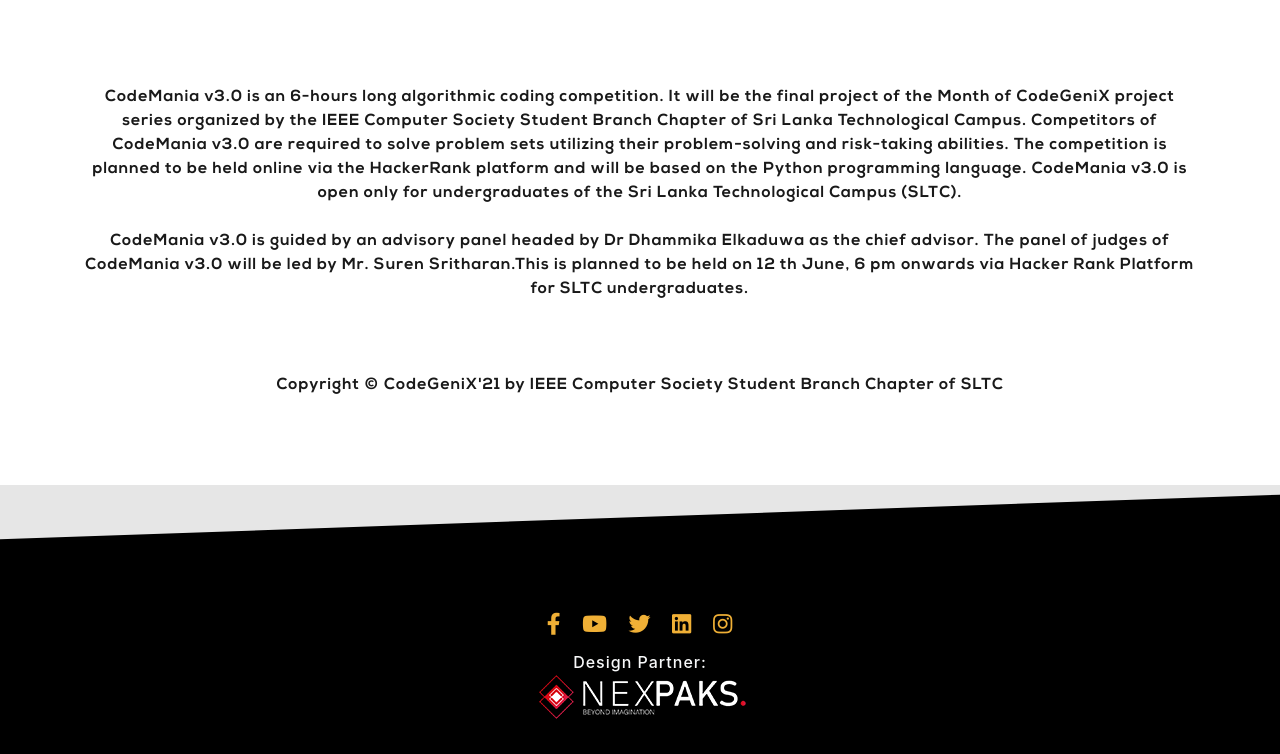
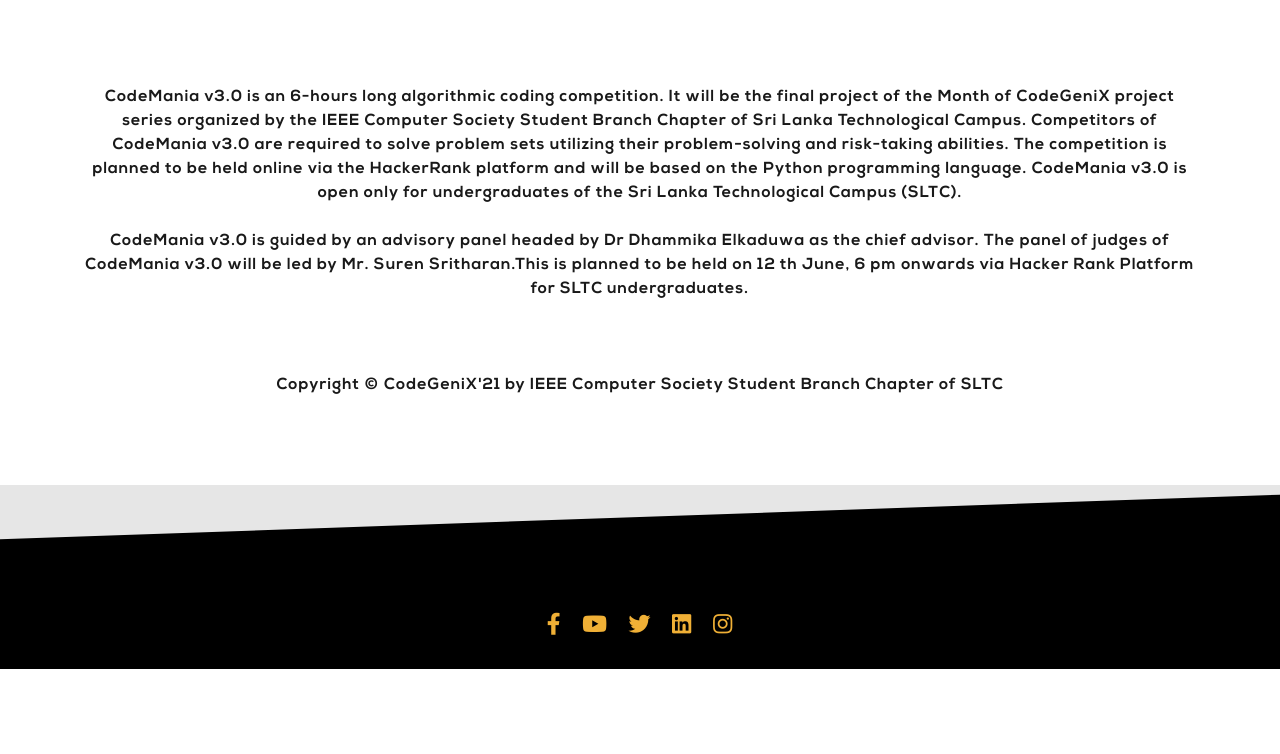
Before and after one commit to mkskaushalya/codemaniav-3.github.io, a website with bundled scripts: page index.html in a window 1280 px wide. Shown: the part 5779-6533 px from the top of the page. After the commit the page ends 6448 px from the top, so only its background shows below. Built offline with nearby package versions, Linux system fonts and the light colour scheme; files whose address does not match are found by name.

Commit message:
Update index.html

```diff
--- a/index.html
+++ b/index.html
@@ -408,11 +408,7 @@
 						</a>
 
 					</div>
-					<div class="design-partner mt-3 text-light">
-						<h6 class="m-0">Design Partner:</h6>
-						<a href="https://nexpaks.com/">
-						<img src="img/New-NEXPACK-LOGO-For-WEB.png" alt=""></a>
-					</div>
+
 				</div>
 
 			</section>
```
